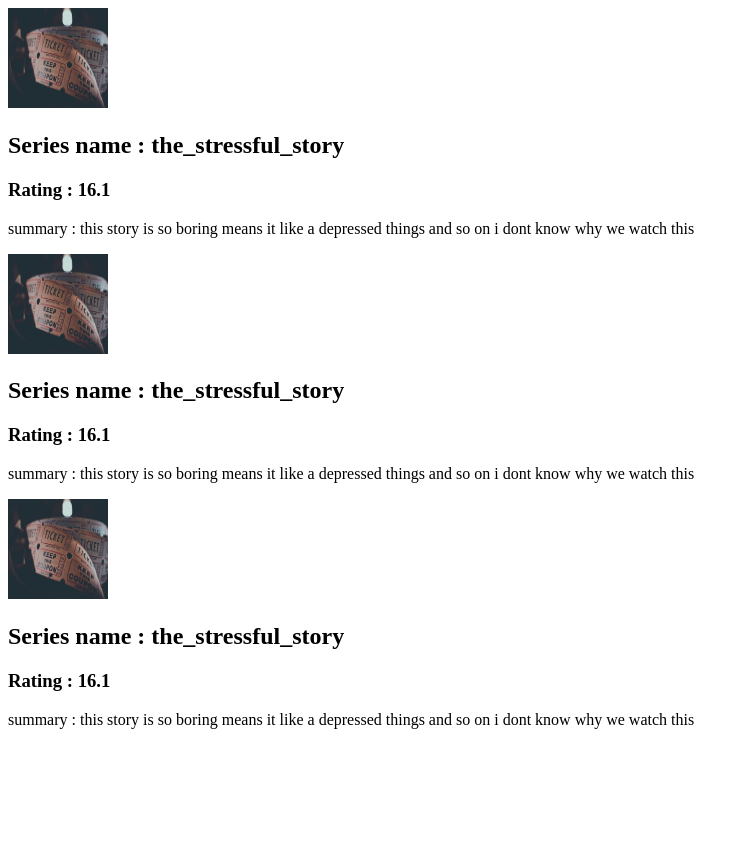
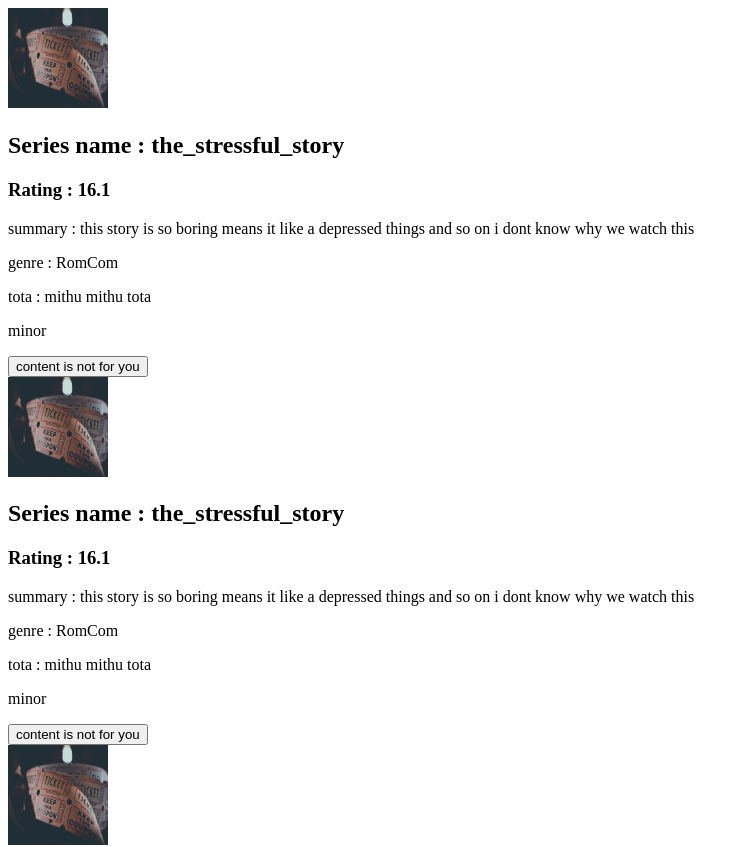
Before and after one commit to keshavnagar/first-react, a React (Vite) app: page / in a window 1280 px wide. Shown: the top 847 px of the page, without its empty margins (0-749 px from the left). Before the commit the page ends 800 px from the top, so only its background shows below. Built offline with nearby package versions, Linux system fonts and the light colour scheme.

Commit message:
if else wala code

```diff
--- a/src/App.jsx
+++ b/src/App.jsx
@@ -68,6 +68,18 @@ const Card = () => {
   const series_name = "the_stressful_story";
   const rating = "9";
   const summary = "this story is so boring means it like a depressed things and so on i dont know why we watch this";
+  const returnGenre = () => {
+    const genre = "RomCom"
+    return genre;
+  }
+
+  const functionCall = () => {
+    const vari = "mithu mithu tota";
+    return vari;
+  }
+  const age = 9;
+
+  if(age < 18 ){
     return (
       <div>
         <div>
@@ -83,8 +95,53 @@ const Card = () => {
         <p>
           summary : {summary}
         </p>
+        <p>
+          genre : {returnGenre()}
+
+        </p>
+        <p>
+        tota : {functionCall()}
+        </p>
+
+        <p>{age >= 18 ? "major" : "minor"}</p>
+        <p>{age>=18 && "you can vote"}</p>
+        <button>content is not for you </button>
       </div>
     );
+  }
+
+  else {
+
+    return (
+      <div>
+        <div>
+          <img
+            /*style={ {width : "200px", height: "200px"}}*/ width="100px"
+            height="100px"
+            src="ticket-2974645_1280.jpg"
+            alt=""
+          />
+        </div>
+        <h2>Series name : {series_name}</h2>
+        <h3>Rating : {5+3+8.1}</h3>
+        <p>
+          summary : {summary}
+        </p>
+        <p>
+          genre : {returnGenre()}
+
+        </p>
+        <p>
+        tota : {functionCall()}
+        </p>
+
+        <p>{age >= 18 ? "major" : "minor"}</p>
+        <p>{age>=18 && "you can vote"}</p>
+        <button>content for you </button>
+      </div>
+    );
+  }
+
 };
 
 export default App;
@@ -106,3 +163,13 @@ export default App;
 // return <div> the result is : {1+2+3} </div>
 
 // so first we seen the variable which declare dynamically and then we use as a props and we also do operatoins in curly braces like plus minus and so on
+
+// conditional rendering in jsx :
+
+// we can either reutnr a jsx early or you can use ternary operators for conditionals in jsx.
+
+// return <p> {age >= 18 ? "major" : "minor"}</p>
+
+// return <p> {age > = 18 && "you can vote "}</p>
+
+// return <p> {username || "Guest"}</p>
```
Lines whose indentation alone changed are shown as unchanged.
